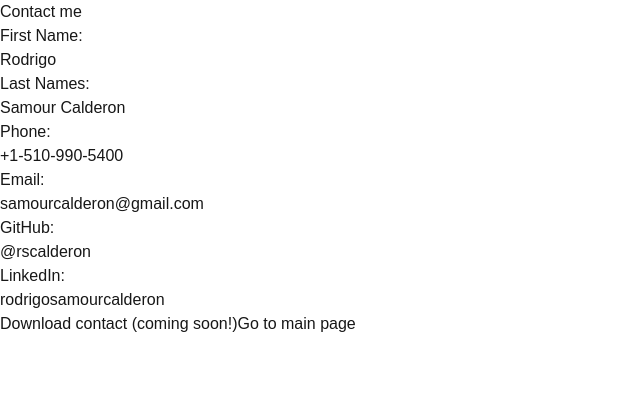
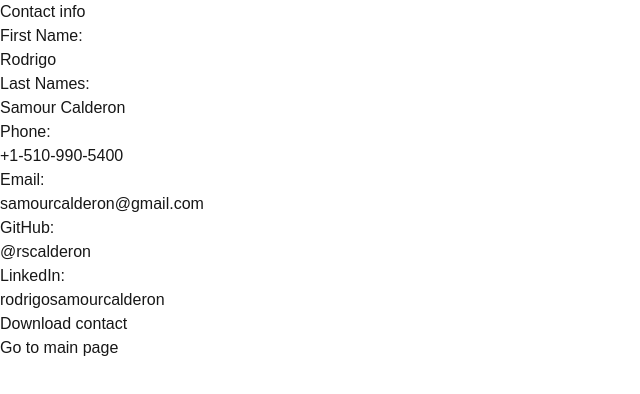
Before and after one commit to rscalderon/rscalderon-splash, a Next.js app: page /contact-info in a window 1280 px wide. Shown: the top 394 px of the page, without its empty margins (0-640 px from the left). Built offline with nearby package versions, Linux system fonts and the light colour scheme.

Commit message:
Implement contact card download functionality and update UI elements in contact-info page

```diff
--- a/src/app/contact-info/page.tsx
+++ b/src/app/contact-info/page.tsx
@@ -1,3 +1,5 @@
+'use client';
+
 import Link from 'next/link';
 
 // Force static generation - pages are pre-rendered at build time
@@ -12,28 +14,64 @@ const contactInfo = [
   { label: 'LinkedIn:', value: 'rodrigosamourcalderon' },
 ];
 
+function downloadContactCard() {
+  // Generate vCard (VCF) format
+  const vCard = [
+    'BEGIN:VCARD',
+    'VERSION:3.0',
+    `FN:Rodrigo Samour Calderon`,
+    `N:Samour Calderon;Rodrigo;;;`,
+    `TEL;TYPE=CELL:+1-510-990-5400`,
+    `EMAIL:samourcalderon@gmail.com`,
+    `URL:https://github.com/rscalderon`,
+    `URL:https://www.linkedin.com/in/rodrigosamourcalderon`,
+    'END:VCARD',
+  ].join('\n');
+
+  // Create a blob with the vCard content
+  const blob = new Blob([vCard], { type: 'text/vcard' });
+
+  // Create a temporary URL for the blob
+  const url = URL.createObjectURL(blob);
+
+  // Create a temporary anchor element and trigger download
+  const link = document.createElement('a');
+  link.href = url;
+  link.download = 'Rodrigo_Samour_Calderon.vcf';
+  document.body.appendChild(link);
+  link.click();
+
+  // Clean up
+  document.body.removeChild(link);
+  URL.revokeObjectURL(url);
+}
+
 export default function Home() {
   return (
     <div className='grid grid-rows-[20px_1fr_20px] items-center justify-items-center min-h-screen p-8 pb-20 gap-16 sm:p-20 font-[family-name:var(--font-geist-sans)]'>
       <main className='flex flex-col gap-8 row-start-2 items-center'>
-        <h1 className='text-xl'>Contact me</h1>
-        <ol className='list-inside text-sm text-center sm:text-left font-[family-name:var(--font-geist-sans)]'>
+        <h1 className='text-2xl'>Contact info</h1>
+        <ol className='list-inside text-center sm:text-left font-[family-name:var(--font-geist-sans)]'>
           {contactInfo.map(({ label, value }) => (
             <li key={label} className='flex justify-between space-x-6'>
               <p>{label}</p> <p>{value}</p>
             </li>
           ))}
         </ol>
-        <button type='button' className='p-4 rounded-2xl self-center'>
-          <p className=''>Download contact (coming soon!) </p>
+        <button
+          type='button'
+          className='p-4 rounded-2xl self-center'
+          onClick={downloadContactCard}
+        >
+          <p className=''>Download contact</p>
         </button>
-        <Link
-          className='flex items-center gap-2 hover:underline hover:underline-offset-4'
-          href='/'
-        >
-          Go to main page
-        </Link>
       </main>
+      <Link
+        className='flex row-start-3 text-xs items-center gap-2 hover:underline hover:underline-offset-4'
+        href='/'
+      >
+        Go to main page
+      </Link>
     </div>
   );
 }
```
